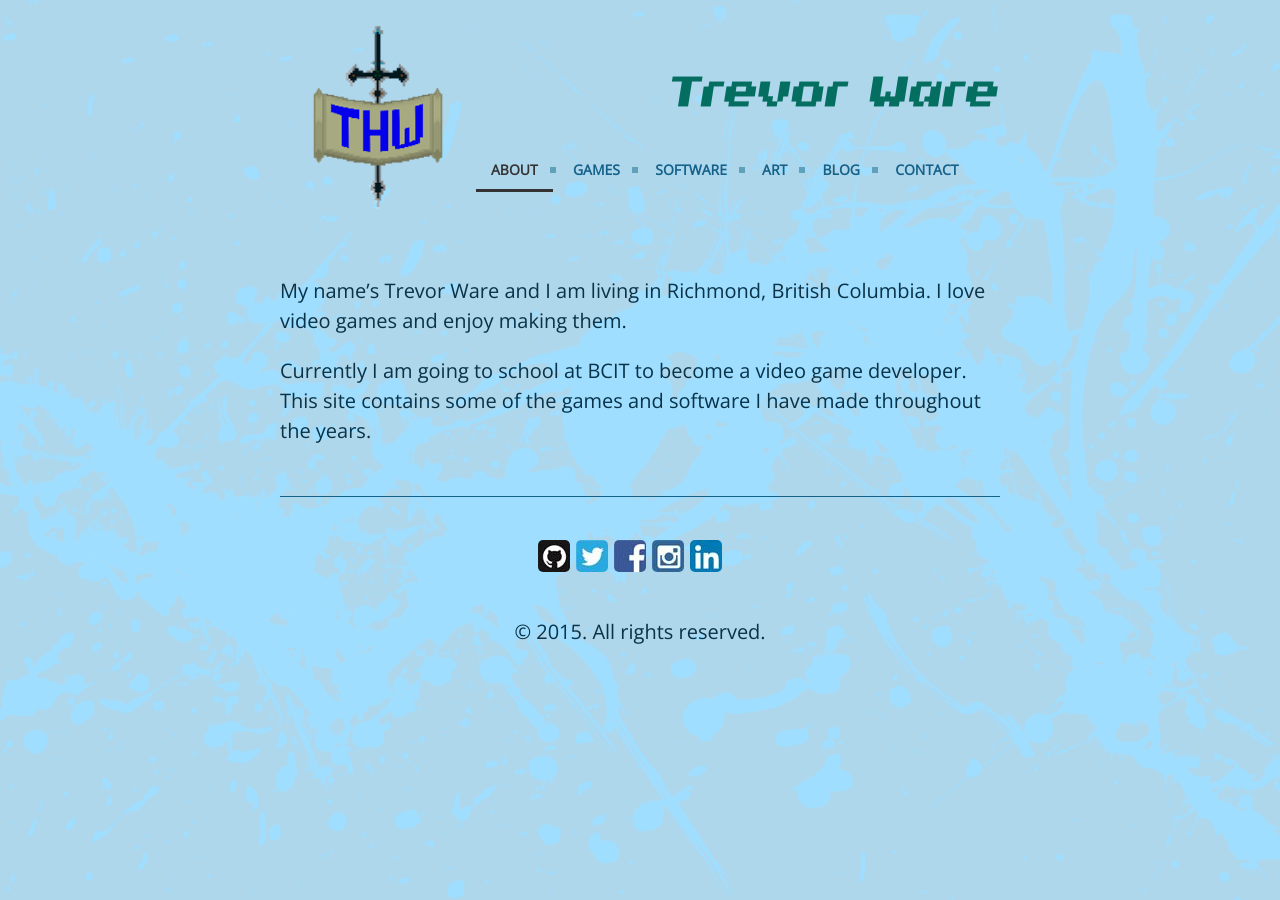
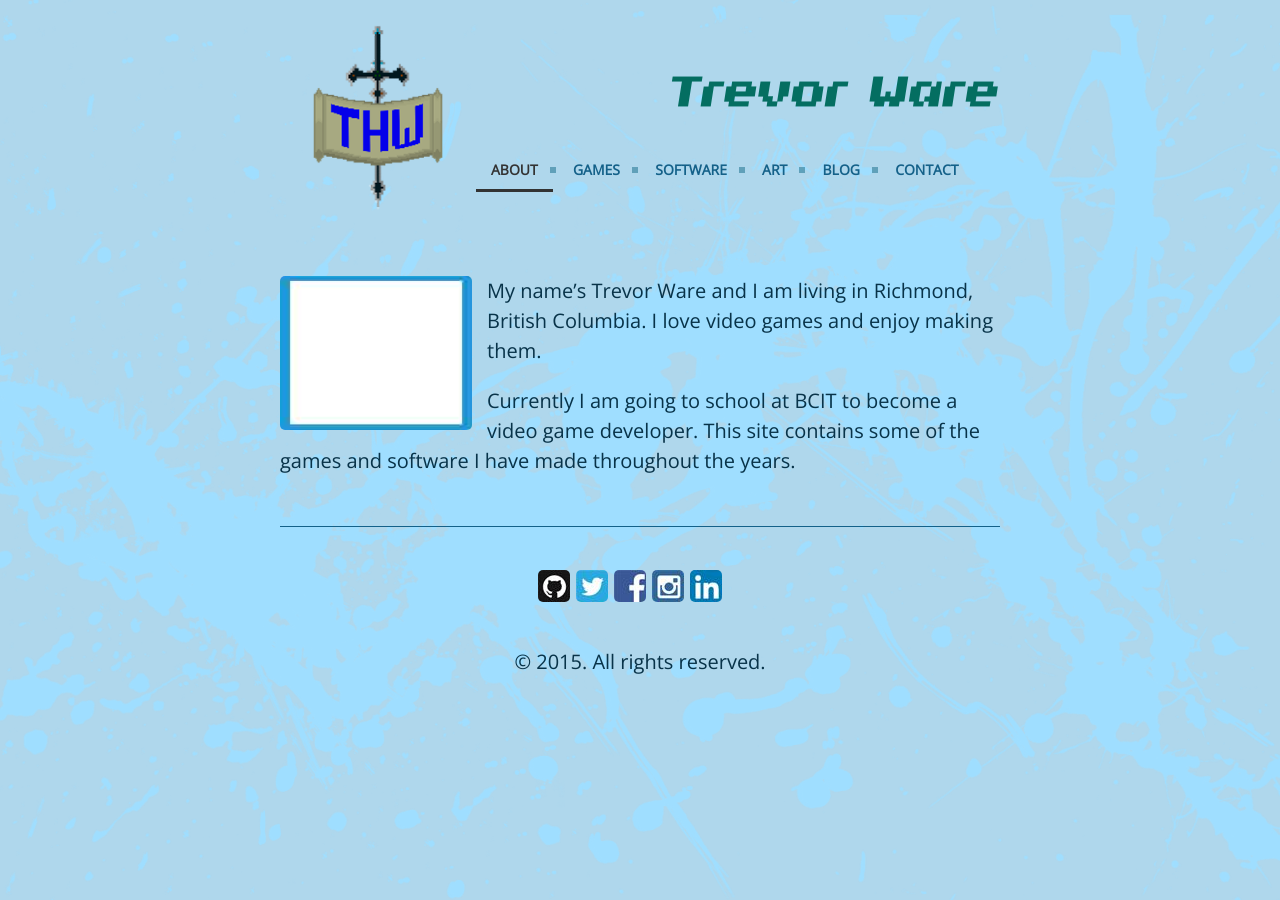
Before and after one commit to twarrre/twarrre.github.io, a Jekyll site: the page built from about.md, in a window 1280 px wide. Built offline with Jekyll 4.4.1, drawn with Linux system fonts in a browser that asks for light colours.

Commit message:
Added a temporary about image and formatted it.

```diff
--- a/about.md
+++ b/about.md
@@ -4,7 +4,7 @@ title: About
 tag: About
 ---
 
-My name's Trevor Ware and I am living in Richmond, British Columbia. I love video games and enjoy making them.
+<img id="aboutimg" src="/assets/icons/about.png" width="192" height="154" />My name's Trevor Ware and I am living in Richmond, British Columbia. I love video games and enjoy making them.
 
 Currently I am going to school at BCIT to become a video game developer. This site contains some of the games and software I have made throughout the years.
 <br>
--- a/public/css/poole.css
+++ b/public/css/poole.css
@@ -697,6 +697,15 @@ a.pagination-item:hover {
    margin-right: auto;
  }
 
+ #aboutimg{
+   float:none;
+   display: block;
+   min-width: 35%;
+   height: auto;
+   margin-left: auto;
+   margin-right: auto;
+ }
+
  #sitename{
    float:none;
    text-align: center;
@@ -707,6 +716,10 @@ a.pagination-item:hover {
 
 }
 
+#aboutimg{
+  float:left;
+  margin: 0px 15px 15px 0px;
+}
 /*
 Grid for images
 */
```
Also changed, not shown: assets/icons/about.png (added).
